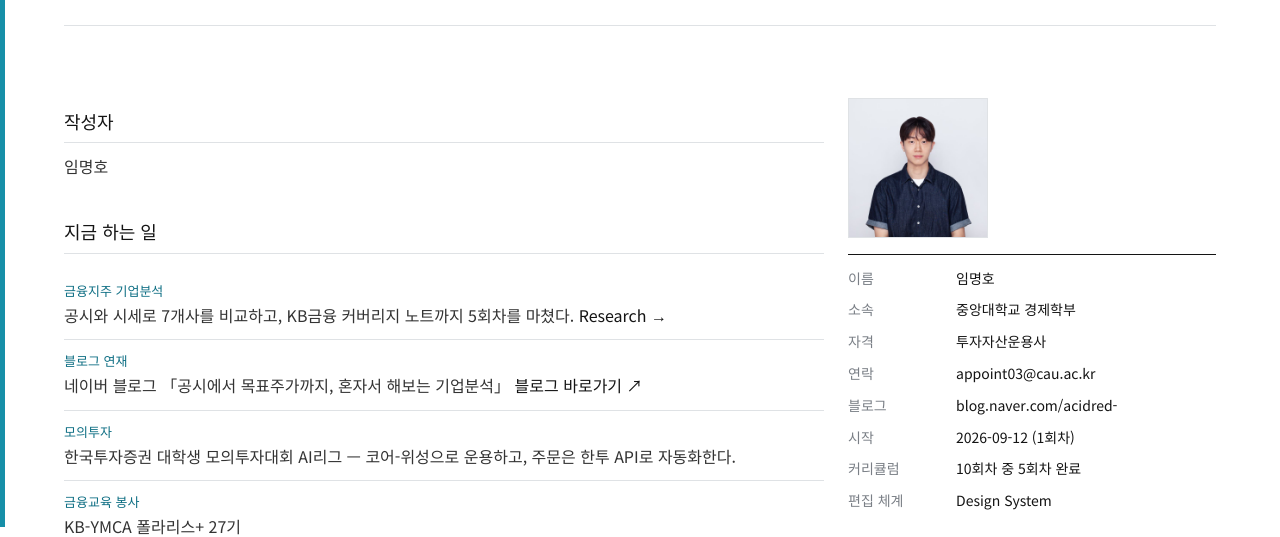
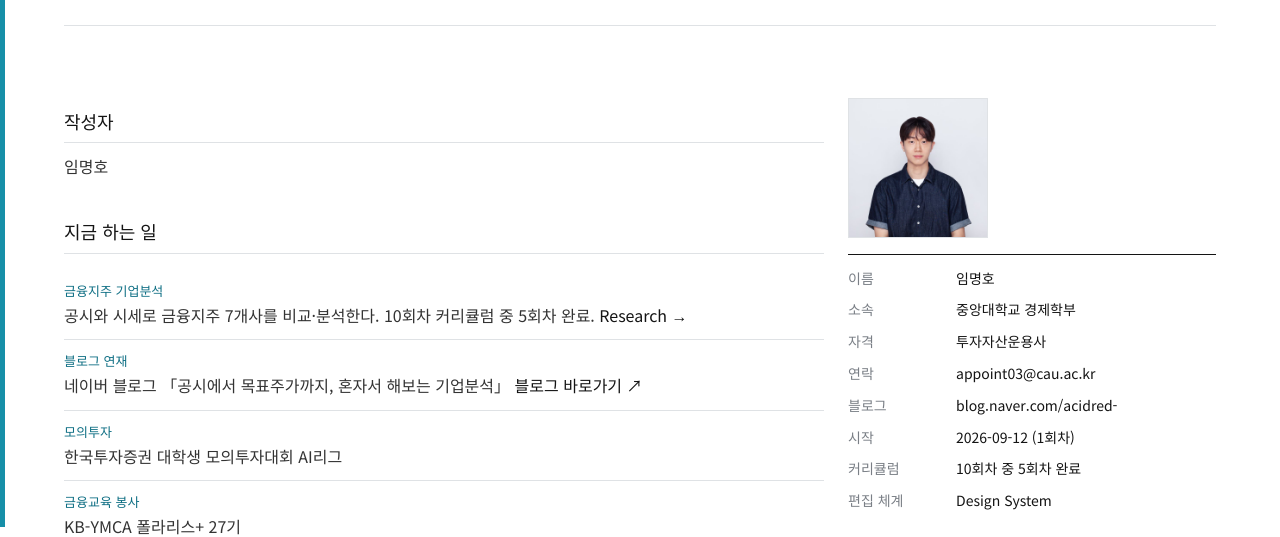
Before and after one commit to lmho0314/lmho0314.github.io, an Astro site: page /about in a window 1280 px wide. Shown: the part 273-810 px from the top of the page. Built offline with nearby package versions, Linux system fonts and the light colour scheme; Astro itself is replaced by a stand-in of ours.

Commit message:
Update about.astro

```diff
--- a/src/pages/about.astro
+++ b/src/pages/about.astro
@@ -41,9 +41,9 @@ const CV = [
 
         <h2 class="acc">지금 하는 일</h2>
         <ul class="now">
-          <li><b>금융지주 기업분석</b> 공시와 시세로 7개사를 비교하고, KB금융 커버리지 노트까지 {doneN}회차를 마쳤다. <a href={u('/research')}>Research →</a></li>
+          <li><b>금융지주 기업분석</b> 공시와 시세로 금융지주 7개사를 비교·분석한다. {CURRICULUM.length}회차 커리큘럼 중 {doneN}회차 완료. <a href={u('/research')}>Research →</a></li>
           <li><b>블로그 연재</b> 네이버 블로그 「공시에서 목표주가까지, 혼자서 해보는 기업분석」 <a href={BLOG} target="_blank" rel="noopener">블로그 바로가기 ↗</a></li>
-          <li><b>모의투자</b> 한국투자증권 대학생 모의투자대회 AI리그 — 코어-위성으로 운용하고, 주문은 한투 API로 자동화한다.</li>
+          <li><b>모의투자</b> 한국투자증권 대학생 모의투자대회 AI리그</li>
           <li><b>금융교육 봉사</b> KB-YMCA 폴라리스+ 27기</li>
         </ul>
 
```
